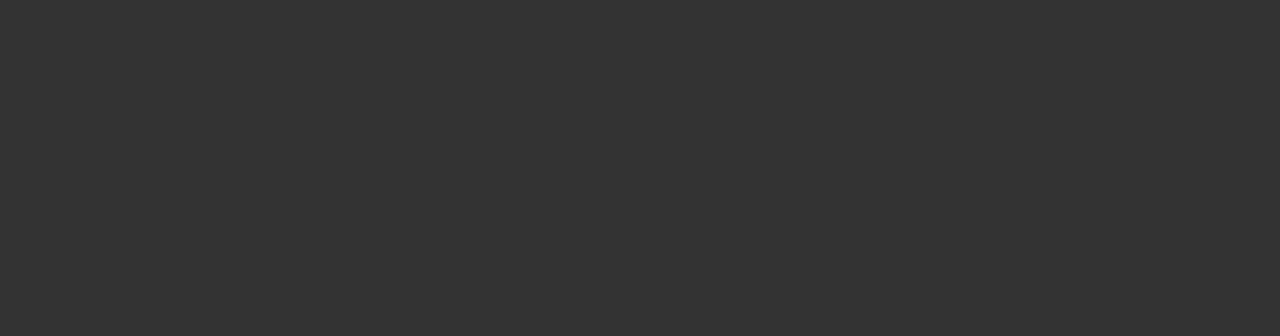
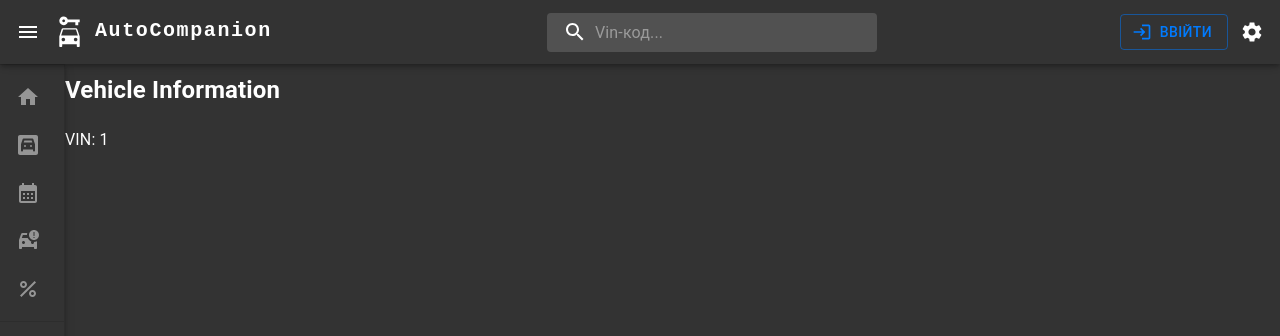
Before and after one commit to CoderPavlo/auto-companion, a React (Create React App) app: page /vehicle/1 in a window 1280 px wide. Before the commit this address had no page. Shown: the top 336 px of the page. Built offline with nearby package versions, Linux system fonts and the light colour scheme.

Commit message:
AUT-23 Vin-code entry processing

```diff
--- a/src/App.js
+++ b/src/App.js
@@ -10,6 +10,8 @@ import GaragePage from "./pages/GaragePage/GaragePage";
 import SignInPage from './pages/SignInPage/SignInPage';
 import SignUpPage from './pages/SignUpPage/SignUpPage';
 import CalendarPage from './pages/CalendarPage/CalendarPage';
+import VinPage from './pages/VinPage/VinPage';
+
 function App() {
 
 
@@ -58,7 +60,7 @@ function App() {
             <Route path="calendar" element={<CalendarPage theme={theme} language={language}/>} />
             <Route path="bugs" element={<div />} />
             <Route path="promotions" element={<div />} />
-
+            <Route path="vehicle/:vin" element={<VinPage/>}/>
           </Route>
 
           <Route path="/signIn" element={<SignInPage theme={theme} language={language} setLogged={setLogged}/>} />
--- a/src/Navbar/Navbar.js
+++ b/src/Navbar/Navbar.js
@@ -18,6 +18,11 @@ import NavigateDrawer from "./components/NavigateDrawer";
 import DrawerHeader from "./components/DrawerHeader";
 
 import Button from '@mui/material/Button';
+import Dialog from '@mui/material/Dialog';
+import DialogActions from '@mui/material/DialogActions';
+import DialogContent from '@mui/material/DialogContent';
+import DialogContentText from '@mui/material/DialogContentText';
+import DialogTitle from '@mui/material/DialogTitle';
 
 
 import { useNavigate } from "react-router-dom";
@@ -89,17 +94,41 @@ export default function Navbar({ logged }) {
   const content = {
     uk: {
       login: 'Ввійти',
-      vinCode: 'Vin-код...'
+      vinCode: 'Vin-код...',
+      error: 'Неправильний Vin-код',
+      errorDesk: 'VIN має містити 17 символів: цифри, латинські літери великого регістру крім літер O, Q та I!!!',
+      ok: 'Гаразд',
     },
     en: {
       login: 'Sign in',
-      vinCode: 'Vin-code...'
+      vinCode: 'Vin-code...',
+      error: 'Invalid Vin code',
+      errorDesk: 'VIN must contain 17 characters: numbers, uppercase Latin letters except letters O, Q and I!!!',
+      ok: 'Ok',
     }
   }
 
 
   const navigate = useNavigate();
+  const [openAlert, setOpenAlert] = React.useState(false);
 
+
+  const handleCloseAlert = () => {
+    setOpenAlert(false);
+  };
+
+  const handleEnterKeyPress = (event) => {
+    if (event.key === 'Enter') {
+      const vin = event.target.value;
+      const vinRegex = /^[A-HJ-NPR-Z\d]{17}$/;
+
+      if (vinRegex.test(vin)) {
+        navigate(`/vehicle/${event.target.value}`);
+      } else {
+        setOpenAlert(true);
+      }
+    }
+  };
   return (
     <Box sx={{ flexGrow: 1 }}>
       <AppBar position="fixed" style={{ background: "#333333", zIndex: 200 }} >
@@ -119,6 +148,10 @@ export default function Navbar({ logged }) {
               <StyledInputBase
                 placeholder={content[language].vinCode}
                 inputProps={{ "aria-label": "search" }}
+                sx={{
+                  width: '100%',
+                }}
+                onKeyDown={handleEnterKeyPress}
               />
             </Search>
           </Box>
@@ -175,6 +208,40 @@ export default function Navbar({ logged }) {
       }}>
         <Outlet />
       </Box>
+      <Dialog
+        open={openAlert}
+        onClose={handleCloseAlert}
+        aria-labelledby="alert-dialog-title"
+        aria-describedby="alert-dialog-description"
+        sx={{
+          '& .MuiDialogContent-root': {
+              padding: theme.spacing(2),
+          },
+          '& .MuiDialogActions-root': {
+              padding: theme.spacing(1),
+          },
+          '& .MuiPaper-root': {
+              backgroundColor: theme.palette.background.default,
+          },
+          '& .MuiTypography-root': {
+            color: theme.palette.text.primary,
+          }
+      }}
+      >
+        <DialogTitle id="alert-dialog-title">
+        {content[language].error}
+        </DialogTitle>
+        <DialogContent>
+          <DialogContentText id="alert-dialog-description">
+          {content[language].errorDesk}
+          </DialogContentText>
+        </DialogContent>
+        <DialogActions>
+          <Button onClick={handleCloseAlert} autoFocus>
+            {content[language].ok}
+          </Button>
+        </DialogActions>
+      </Dialog>
     </Box>
   );
 }
--- a/src/Navbar/components/NavigateDrawer.js
+++ b/src/Navbar/components/NavigateDrawer.js
@@ -35,7 +35,6 @@ const NavigateDrawer = ({ open, handleDrawerOpen, logged }) => {
   const { language, setLanguage } = useLanguage();
 
   const navigate = useNavigate()
-  const [pageSelected, setPageSelected] = React.useState(0);
   const drawerWidth = 280;
   const miniDrawerWidth = 65;
 
@@ -45,11 +44,11 @@ const NavigateDrawer = ({ open, handleDrawerOpen, logged }) => {
     en: ['Home', 'Garage', 'Calendar', 'Bugs', 'Promotions'],
   };
   const links = [
-    '/',
-    '/garage',
-    '/calendar',
-    '/bugs',
-    '/promotions'
+    '',
+    'garage',
+    'calendar',
+    'bugs',
+    'promotions'
   ]
 
   const userData = {
@@ -79,17 +78,20 @@ const NavigateDrawer = ({ open, handleDrawerOpen, logged }) => {
       </ListItem>
     )
   }
+  const firstPathSegment = window.location.href.split('/')[3];
 
   const drawer = (
     <div>
       {open &&
-        <DrawerHeader click={handleDrawerOpen}/>
+        <DrawerHeader click={handleDrawerOpen} />
       }
       <Divider />
       <List>
-        {icons.map((icon, index) => (
-          <ListItemStyled key={index} click={() => { setPageSelected(index); navigate(links[index]) }}
-            style={{ color: pageSelected === index ? theme.palette.primary.main : theme.palette.secondary.main }}
+        {
+
+          icons.map((icon, index) => (
+            <ListItemStyled key={index} click={() => navigate('/'+links[index])}
+              style={{ color: links[index]=== firstPathSegment ? theme.palette.primary.main : theme.palette.secondary.main }}
               primary={labels[language][index]}>
               {icon}
             </ListItemStyled>
--- /dev/null
+++ b/src/pages/VinPage/VinPage.js
@@ -0,0 +1,15 @@
+import React from 'react'
+
+import { useParams } from 'react-router-dom';
+const VinPage = () => {
+
+  const { vin } = useParams();
+  return (
+    <div>
+      <h2>Vehicle Information</h2>
+      <p>VIN: {vin}</p>
+    </div>
+  )
+}
+
+export default VinPage
```
Lines whose indentation alone changed are shown as unchanged.
